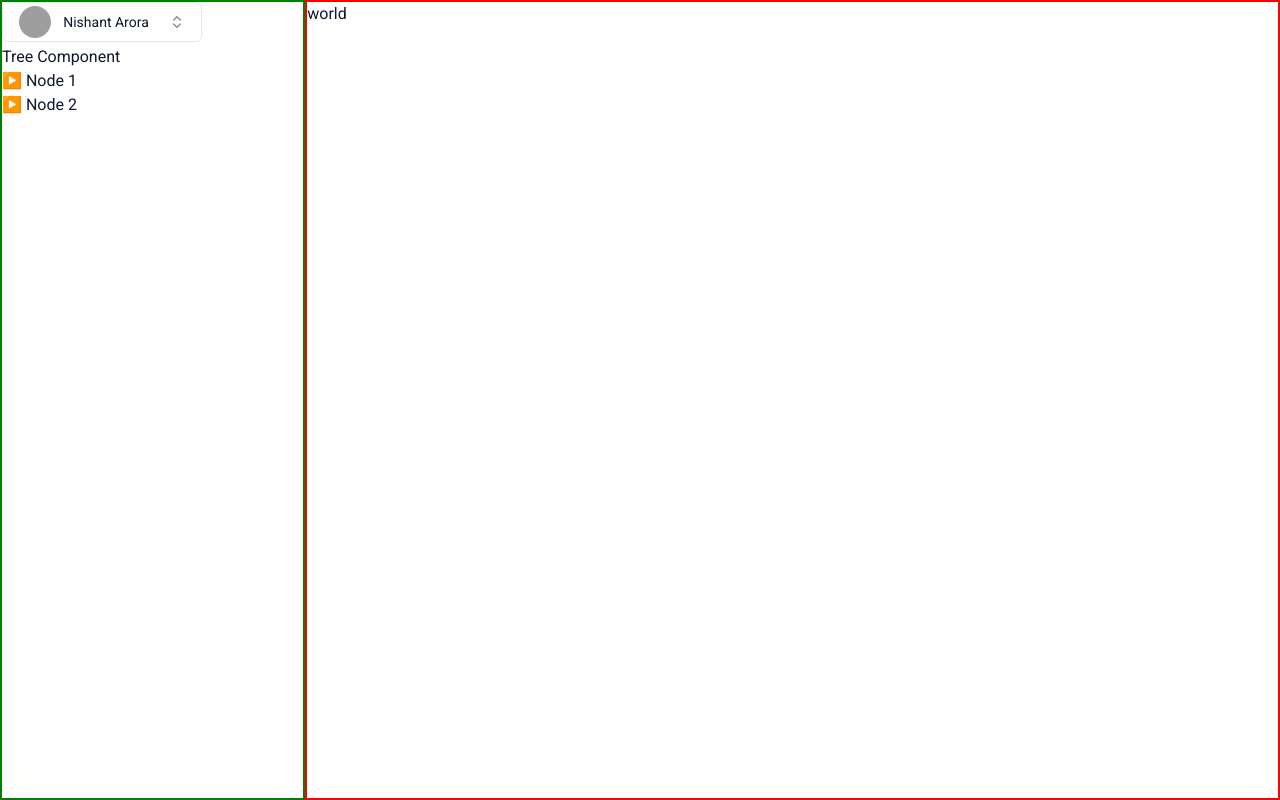
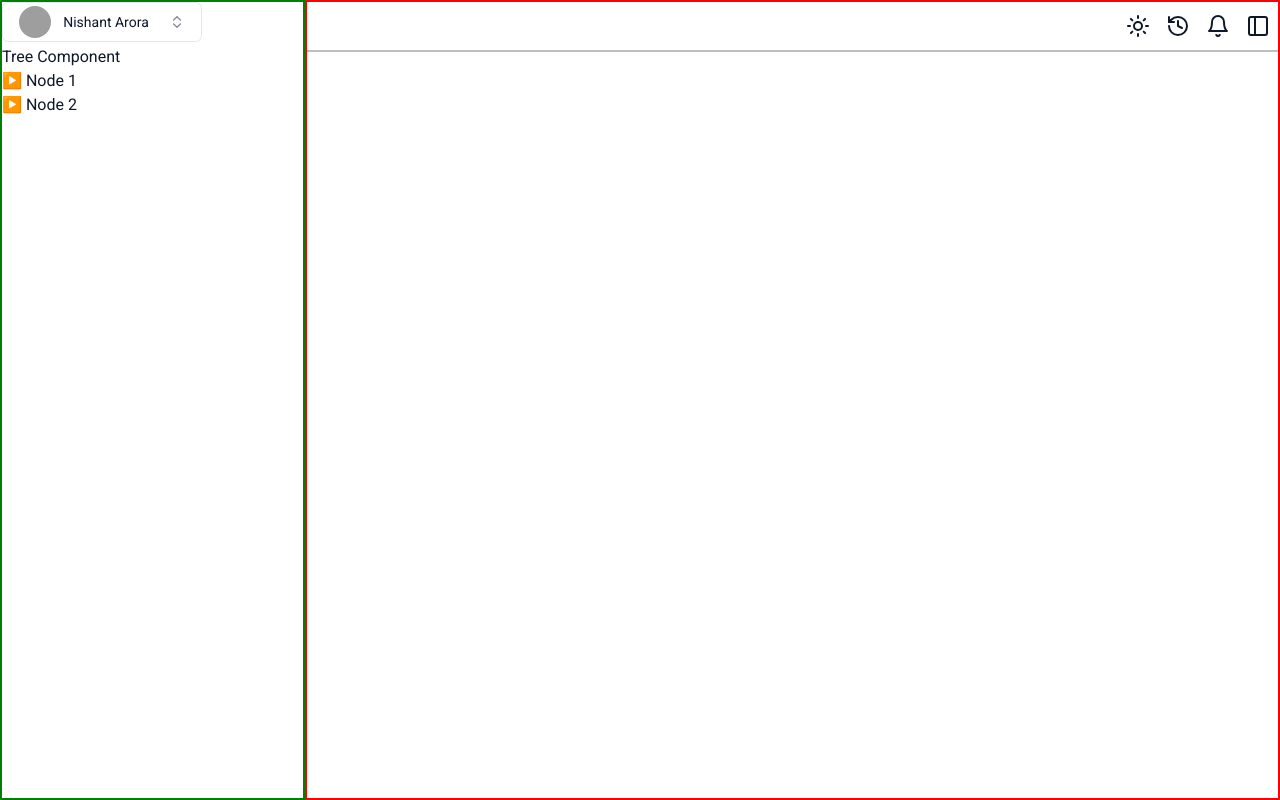
Before and after one commit to nishant/sample-react-app, a React (Create React App) app: page / in a window 1280 px wide. Built offline with nearby package versions, Linux system fonts and the light colour scheme; grey boxes are pictures that could not be loaded.

Commit message:
added control bar

```diff
--- a/src/App.tsx
+++ b/src/App.tsx
@@ -2,6 +2,7 @@ import React from 'react';
 import './App.scss';
 import ProfileSelector from './components/profile-selector/profile-selector';
 import Sidenav from './components/sidenav/sidenav';
+import ControlBar from './components/control-bar/control-bar';
 
 function App() {
   return (
@@ -11,7 +12,7 @@ function App() {
         <Sidenav />
       </div>
       <div className="content-container content">
-        world
+        <ControlBar />
       </div>
     </div>
   );
--- /dev/null
+++ b/src/components/control-bar/control-bar.scss
@@ -0,0 +1,15 @@
+.control-bar {
+  display: flex;
+  justify-content: flex-end;
+  border-bottom: 2px solid #c0bebe;
+  padding-top: 8px;
+  padding-bottom: 8px;
+}
+
+.icon-container {
+  padding: 4px 8px;
+
+  &:hover {
+    opacity: 0.5;
+  }
+}
--- /dev/null
+++ b/src/components/control-bar/control-bar.tsx
@@ -0,0 +1,17 @@
+import * as React from "react"
+import exp from 'constants';
+import { Button } from '../ui/button';
+import { Bell, History, PanelLeft, Sun } from 'lucide-react';
+import './control-bar.scss';
+
+export function ControlBar() {
+  return(
+    <div className="control-bar">
+      <div className="icon-container"><Sun /></div>
+      <div className="icon-container"><History /></div>
+      <div className="icon-container"><Bell /></div>
+      <div className="icon-container"><PanelLeft /></div>
+    </div>
+  )
+}
+export default ControlBar;
```
